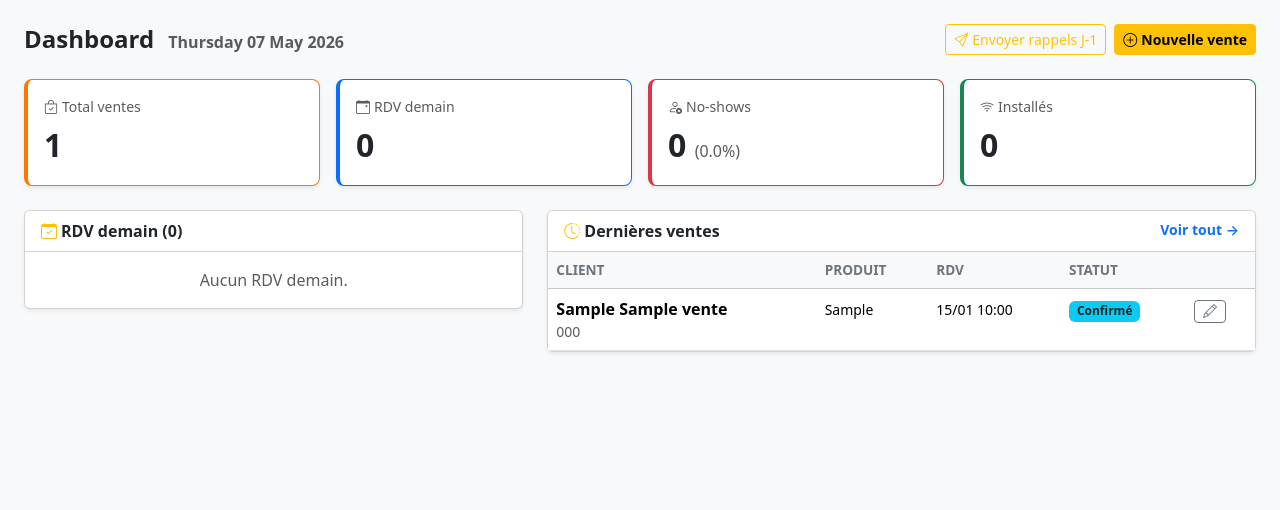
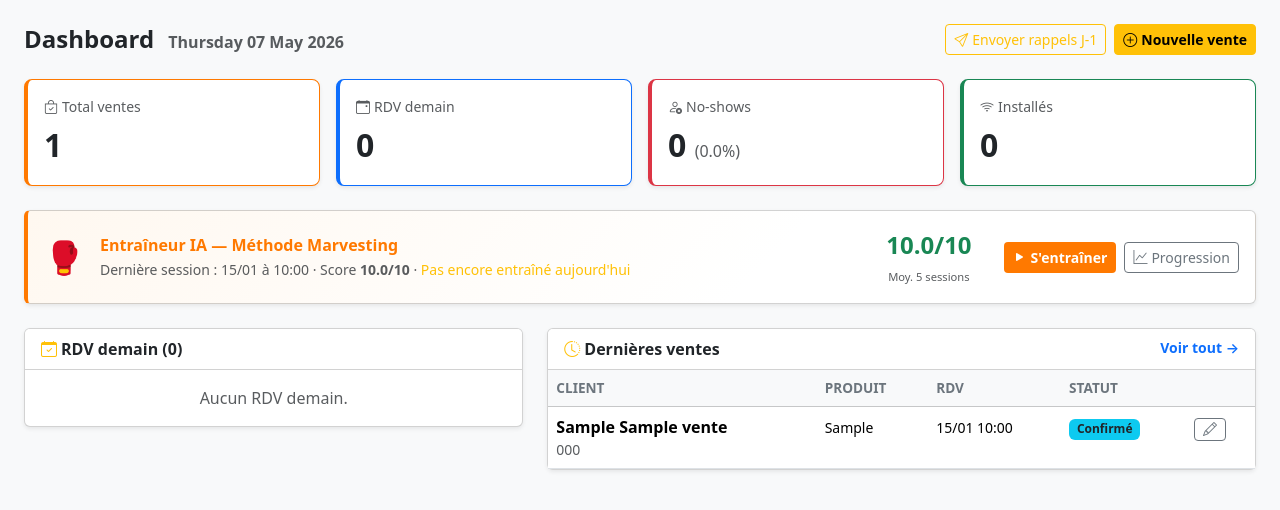
Before and after one commit to heikelb/instagram-agent-playwright, a Flask app: page / in a window 1280 px wide. Shown: the part 56-566 px from the top of the page. Run offline with Flask 3, Linux system fonts and the light colour scheme; a user stored in the database is signed in; tables that the repository leaves empty hold one stand-in row (values such as "Sample post"); some libraries are stand-ins or nearby versions.

Commit message:
Autonomie totale : debriefing, 30 objections, streak, dashboard widget
- Mode Debriefing terrain : Heikel raconte une vraie visite → analyse étape par étape Marvesting
- 30 objections PAP (10 nouvelles : fidélité, administratif, télétravail, prix bloqué...)
- Streak de jours consécutifs sur page Progression + alerte module le plus faible
- Widget Entraîneur IA sur le dashboard : dernière session, score moyen 5 sessions, bouton direct
- Fix bug compteur objections "/0" hardcodé dans le HTML
- Fix affichage mode debriefing (pas de type_client ni module requis)

https://claude.ai/code/session_013hAATbQawyNNRnsJhCjh5i

```diff
--- a/app.py
+++ b/app.py
@@ -310,6 +310,7 @@ MODES_ENTRAINEMENT = {
     "client": "Je joue le client",
     "entraineur": "Je t'entraîne et te coache",
     "les_deux": "Simulation complète + feedback",
+    "debriefing": "Debriefing d'une vraie visite",
 }
 
 _METHODO_MARVESTING = """
@@ -641,6 +642,23 @@ def dashboard():
         Vente.statut.in_(["en_attente", "confirme"]),
     ).order_by(Vente.date_rdv).all()
 
+    # Stats entraîneur pour le widget dashboard
+    derniere_session = (
+        SessionEntrainement.query
+        .order_by(SessionEntrainement.created_at.desc())
+        .first()
+    )
+    sessions_aujourd_hui = SessionEntrainement.query.filter(
+        db.func.date(SessionEntrainement.created_at) == aujourd_hui
+    ).count()
+    scores_recents = [
+        s.score for s in SessionEntrainement.query
+        .filter(SessionEntrainement.score.isnot(None))
+        .order_by(SessionEntrainement.created_at.desc())
+        .limit(5).all()
+    ]
+    score_moyen_recent = round(sum(scores_recents) / len(scores_recents), 1) if scores_recents else None
+
     return render_template(
         "dashboard.html",
         total=total,
@@ -652,6 +670,11 @@ def dashboard():
         ventes_recentes=ventes_recentes,
         rdv_demain_liste=rdv_demain_liste,
         aujourd_hui=aujourd_hui,
+        derniere_session=derniere_session,
+        sessions_aujourd_hui=sessions_aujourd_hui,
+        score_moyen_recent=score_moyen_recent,
+        modules=MODULES_ENTRAINEMENT,
+        modes=MODES_ENTRAINEMENT,
     )
 
 
@@ -1361,6 +1384,8 @@ def _build_system_prompt(sess, force_coach=False):
     module_focus = f"{module_info.get('label', '')} — {module_info.get('description', '')}"
     type_client_desc = f"{type_client_info.get('label', '')} : {type_client_info.get('description', '')}"
 
+    if sess.mode == "debriefing":
+        return SYSTEM_PROMPT_DEBRIEFING.format(methodo=_METHODO_MARVESTING)
     if sess.mode == "client":
         return SYSTEM_PROMPT_CLIENT.format(
             type_client_desc=type_client_desc,
@@ -1411,9 +1436,9 @@ def entraineur_demarrer():
 
     if mode not in MODES_ENTRAINEMENT:
         return jsonify({"error": "Mode invalide"}), 400
-    if module not in MODULES_ENTRAINEMENT:
+    if mode != "debriefing" and module not in MODULES_ENTRAINEMENT:
         return jsonify({"error": "Module invalide"}), 400
-    if type_client not in TYPES_CLIENT:
+    if mode not in ("debriefing", "entraineur") and type_client not in TYPES_CLIENT:
         return jsonify({"error": "Type client invalide"}), 400
 
     sess = SessionEntrainement(mode=mode, module=module, type_client=type_client)
@@ -1621,7 +1646,48 @@ OBJECTIONS_PAP = [
      "reponse_type": "Sur le site vous ne trouverez pas cette offre — c'est une offre exclusive terrain avec les frais d'installation offerts et les 6 premiers mois réduits. En plus vous n'aurez personne pour faire le diagnostic et s'assurer que tout est compatible chez vous."},
     {"id": 20, "objection": "Mon fils/ma fille gère tout ça pour moi, faudrait lui parler.", "categorie": "Décisionnaire absent", "soncase": "C", "niveau": "moyen",
      "reponse_type": "Pas de problème, votre fils/fille peut appeler le numéro sur ma carte. Mais avant, laissez-moi juste faire le diagnostic de votre installation — comme ça quand il/elle appelle, on aura déjà toutes les infos. Ça lui fera gagner du temps."},
+    {"id": 21, "objection": "Je vais regarder sur internet d'abord et je verrai.", "categorie": "Faux intérêt", "soncase": "A", "niveau": "difficile",
+     "reponse_type": "Sur internet vous tomberez sur les offres grand public à plein tarif. Là vous avez une offre terrain exclusive avec les frais d'installation offerts et 6 mois réduits — elle n'est pas en ligne. Qu'est-ce qui vous retient là, maintenant ?"},
+    {"id": 22, "objection": "J'ai pas de moyen de paiement sous la main.", "categorie": "Pratique", "soncase": "C", "niveau": "facile",
+     "reponse_type": "Pas de souci, aujourd'hui on fait juste la souscription et le RDV technicien. Le prélèvement commence seulement après l'installation. Vous avez bien un RIB ou vos coordonnées bancaires quelque part ? On peut même faire ça depuis votre téléphone."},
+    {"id": 23, "objection": "Mon voisin attend depuis 3 mois l'installation d'Orange.", "categorie": "Mauvaise expérience", "soncase": "S", "niveau": "difficile",
+     "reponse_type": "Je comprends et c'est frustrant. Les délais varient selon les zones — dans votre secteur on a des techniciens disponibles la semaine prochaine. C'est justement pour ça qu'on fait le diagnostic maintenant : pour réserver le créneau avant que les disponibilités partent."},
+    {"id": 24, "objection": "Je préfère garder mon opérateur actuel, ça fait des années.", "categorie": "Fidélité", "soncase": "S", "niveau": "moyen",
+     "reponse_type": "La fidélité c'est une qualité — mais votre opérateur, lui, l'a-t-il récompensée ? Souvent les anciens clients paient plus cher que les nouveaux. Combien payez-vous actuellement ? On va comparer ensemble."},
+    {"id": 25, "objection": "Vous avez une carte de visite ? Je vous rappellerai.", "categorie": "Esquive", "soncase": "C", "niveau": "difficile",
+     "reponse_type": "Je n'ai pas de carte sur moi, et franchement les rappels se font rarement — je ne vous en veux pas, c'est humain. Ce que je vous propose : 10 minutes maintenant pour faire le diagnostic. Si ça ne correspond pas, vous me dites non et c'est terminé. C'est honnête non ?"},
+    {"id": 26, "objection": "J'ai essayé de changer une fois, c'était un cauchemar administratif.", "categorie": "Confort", "soncase": "C", "niveau": "moyen",
+     "reponse_type": "Je vous entends — et c'est exactement pour ça qu'on gère tout à votre place. La portabilité du numéro, la résiliation de l'ancien contrat, l'installation à domicile. Vous n'avez rien à faire sauf ouvrir la porte au technicien. Qu'est-ce qui avait bloqué la dernière fois ?"},
+    {"id": 27, "objection": "C'est quoi le numéro du service client si j'ai un problème après ?", "categorie": "Sécurité", "soncase": "S", "niveau": "facile",
+     "reponse_type": "C'est le 3900, disponible 7j/7. Et en plus de ça, si vous avez un souci dans les 30 premiers jours, je reste votre interlocuteur direct — vous m'appelez et je remonte le problème. C'est d'ailleurs une vraie différence avec une souscription en ligne."},
+    {"id": 28, "objection": "Les prix vont encore augmenter dans 6 mois de toute façon.", "categorie": "Prix", "soncase": "A", "niveau": "moyen",
+     "reponse_type": "C'est vrai que les prix évoluent dans tout le marché télécom. Justement — en souscrivant aujourd'hui vous bloquez le tarif promotionnel pendant 12 mois. Et les 6 premiers mois sont à prix réduit. Attendre ne fera qu'augmenter ce que vous paierez."},
+    {"id": 29, "objection": "Je suis en télétravail, je peux pas me permettre une coupure pendant l'installation.", "categorie": "Sécurité", "soncase": "S", "niveau": "moyen",
+     "reponse_type": "Très bonne question. L'installation fibre prend en moyenne 2h. On choisit ensemble un créneau où vous êtes disponible — vendredi après-midi, samedi matin. Et pendant ce temps-là vous pouvez utiliser la 4G de votre téléphone en partage de connexion. Quel créneau vous arrangerait ?"},
+    {"id": 30, "objection": "Mon mari dit qu'Orange c'est trop cher et qu'on ne changera pas.", "categorie": "Décisionnaire absent", "soncase": "A", "niveau": "difficile",
+     "reponse_type": "Je comprends. Et si votre mari voyait les chiffres concrets — ce que vous payez aujourd'hui versus ce qu'on propose avec plus de services — est-ce que ça changerait peut-être son avis ? Il est là ? Ou je peux repasser quand vous êtes ensemble ?"},
 ]
+
+SYSTEM_PROMPT_DEBRIEFING = """Tu es le coach vente de Heikel — expert PAP fibre Orange, méthode Marvesting.
+
+Heikel va te raconter une visite terrain qu'il vient de faire. Tu vas analyser cette visite étape par étape selon la méthode Marvesting et lui donner un feedback précis et actionnable.
+
+{methodo}
+
+FORMAT DE TON ANALYSE :
+1. Écoute d'abord le récit complet de Heikel (laisse-le raconter)
+2. Quand il a fini, analyse chaque étape qu'il a mentionnée :
+   - Ce qui était bon (avec citation de ce qu'il a dit)
+   - Ce qui était raté (moment précis + pourquoi selon Marvesting)
+   - Ce qu'il aurait dû dire à la place (script exact)
+3. Identifie les 2-3 points prioritaires à travailler
+4. Score global /10
+
+POINTS DE VIGILANCE sur Heikel :
+- Taux d'ouverture (~20%) — surveille l'accroche et le geste clé
+- Pitch trop tôt — s'il a présenté l'offre avant que le prospect verbalise son problème, signale-le immédiatement
+
+Style : direct, tutoiement, concret. Pas de blabla."""
 
 SYSTEM_PROMPT_OBJECTION = """Tu es le coach vente de Heikel. Il vient de recevoir cette objection d'un prospect porte-à-porte :
 
@@ -1681,6 +1747,27 @@ def progression():
         }
         for s in sessions[-30:]
     ]
+
+    # Streak : jours consécutifs avec au moins une session
+    all_sessions_all = SessionEntrainement.query.order_by(SessionEntrainement.created_at.desc()).all()
+    streak = 0
+    if all_sessions_all:
+        today = date.today()
+        seen_days = sorted(set(s.created_at.date() for s in all_sessions_all), reverse=True)
+        expected = today
+        for d in seen_days:
+            if d == expected:
+                streak += 1
+                expected -= timedelta(days=1)
+            elif d < expected:
+                break
+
+    # Module le plus faible
+    worst_module = None
+    if by_module:
+        scored = {k: v for k, v in by_module.items() if v["avg"] is not None}
+        if scored:
+            worst_module = min(scored, key=lambda k: scored[k]["avg"])
 
     return render_template(
         "progression.html",
@@ -1692,6 +1779,8 @@ def progression():
         chart_data=chart_data,
         sessions=sessions[-10:][::-1],
         modules=MODULES_ENTRAINEMENT,
+        streak=streak,
+        worst_module=worst_module,
     )
 
 
--- a/templates/dashboard.html
+++ b/templates/dashboard.html
@@ -51,6 +51,43 @@
       <div class="card-body">
         <div class="text-muted small mb-1"><i class="bi bi-wifi me-1"></i>Installés</div>
         <div class="fs-2 fw-bold">{{ installes }}</div>
+      </div>
+    </div>
+  </div>
+</div>
+
+<!-- Widget Entraîneur IA -->
+<div class="card shadow-sm mb-4" style="border-left:4px solid #ff7900;background:linear-gradient(135deg,#fff8f0 0%,#fff 60%)">
+  <div class="card-body py-3">
+    <div class="d-flex align-items-center gap-3 flex-wrap">
+      <span style="font-size:2rem">🥊</span>
+      <div class="flex-grow-1">
+        <div class="fw-bold" style="color:#ff7900">Entraîneur IA — Méthode Marvesting</div>
+        {% if derniere_session %}
+          <small class="text-muted">
+            Dernière session : {{ derniere_session.created_at.strftime('%d/%m à %H:%M') }}
+            {% if derniere_session.score is not none %}
+              · Score <strong>{{ derniere_session.score }}/10</strong>
+            {% endif %}
+            · {% if sessions_aujourd_hui > 0 %}<span class="text-success fw-semibold">{{ sessions_aujourd_hui }} session{{ 's' if sessions_aujourd_hui > 1 }} aujourd'hui ✓</span>{% else %}<span class="text-warning">Pas encore entraîné aujourd'hui</span>{% endif %}
+          </small>
+        {% else %}
+          <small class="text-muted">Commence ton premier entraînement pour progresser.</small>
+        {% endif %}
+      </div>
+      {% if score_moyen_recent %}
+      <div class="text-center px-3">
+        <div class="fw-bold fs-4" style="color:{% if score_moyen_recent >= 7 %}#198754{% elif score_moyen_recent >= 5 %}#fd7e14{% else %}#dc3545{% endif %}">{{ score_moyen_recent }}/10</div>
+        <small class="text-muted" style="font-size:.7rem">Moy. 5 sessions</small>
+      </div>
+      {% endif %}
+      <div class="d-flex gap-2">
+        <a href="{{ url_for('entraineur') }}" class="btn btn-sm fw-bold" style="background:#ff7900;color:#fff">
+          <i class="bi bi-play-fill me-1"></i>S'entraîner
+        </a>
+        <a href="{{ url_for('progression') }}" class="btn btn-sm btn-outline-secondary">
+          <i class="bi bi-graph-up me-1"></i>Progression
+        </a>
       </div>
     </div>
   </div>
```
Also changed, not shown: templates/entraineur.html (+15 -6 lines), templates/progression.html (+25 -0 lines).
